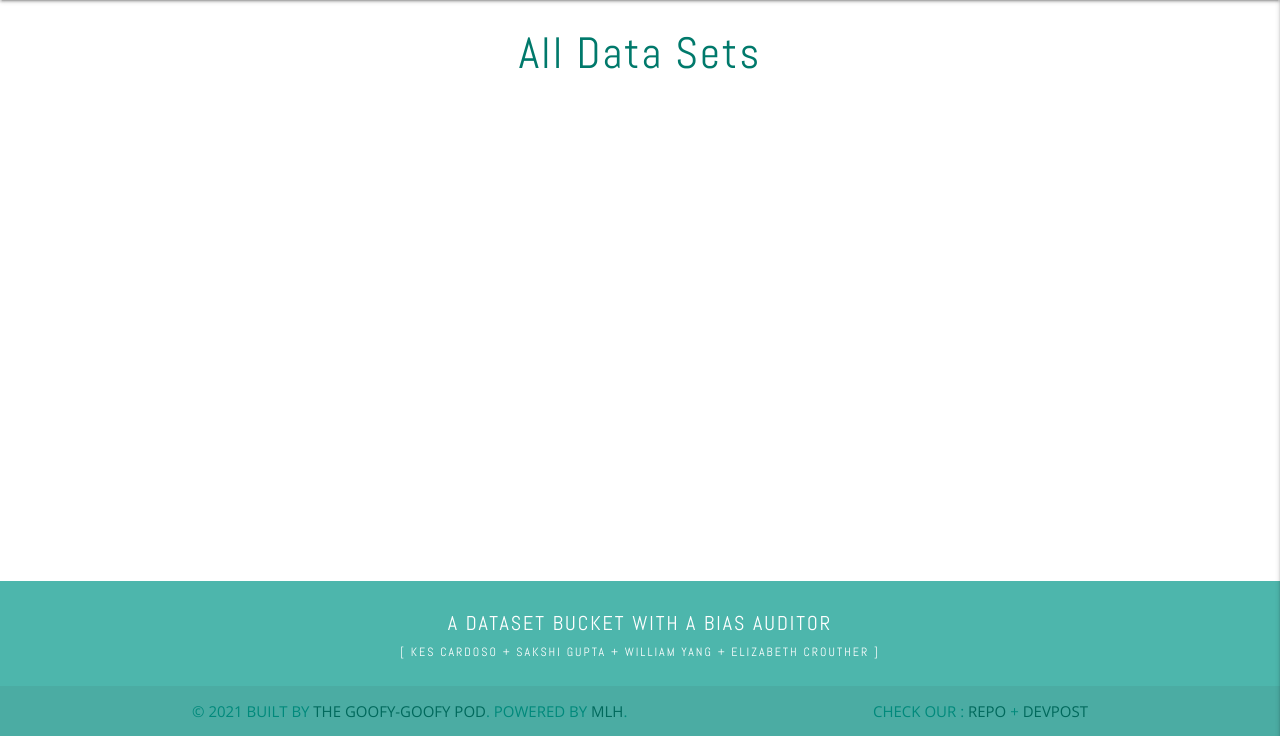
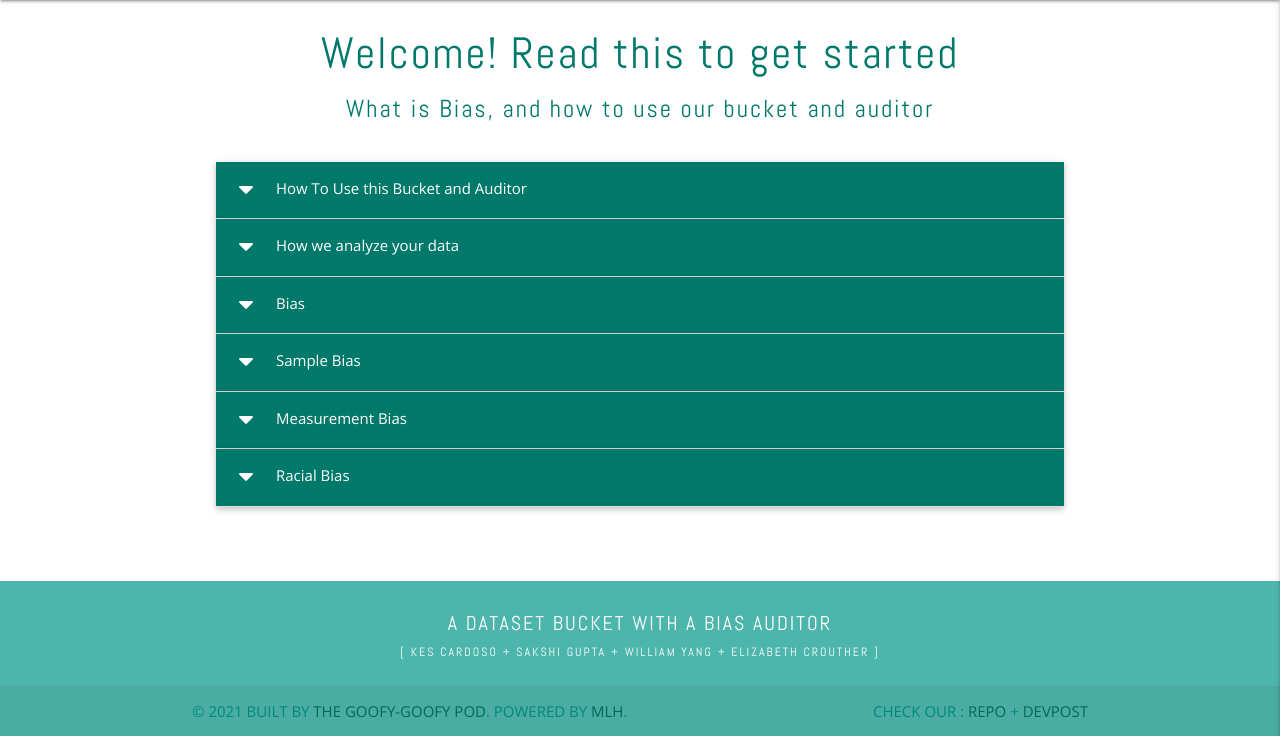
Before and after one commit to kescardoso/datasetbucket, a Flask app: page / in a window 1280 px wide. Shown: the part 64-800 px from the top of the page. Run offline with Flask 2, Linux system fonts and the light colour scheme; data that the repository does not hold is empty; some libraries are stand-ins or nearby versions.

Commit message:
Update imports and add about page

```diff
--- a/app.py
+++ b/app.py
@@ -1,10 +1,15 @@
 import os
 import re
+import time
 
-from flask import Flask, flash, render_template, redirect, request, session, url_for
+from flask import Flask, flash, render_template, redirect, request, session, url_for, send_file
 from flask_pymongo import PyMongo
 from bson.objectid import ObjectId
 from werkzeug.security import generate_password_hash, check_password_hash
+
+# only importing this function prevents
+# the whole .py file from executing on startup
+from runTerminalCommands import startCommands
 
 if os.path.exists("env.py"):
     import env
@@ -22,8 +27,14 @@ app.secret_key = os.environ.get("SECRET_KEY")
 mongo = PyMongo(app)
 
 
-# Home : Show All Datasets
+# Home : about
 @app.route("/")
+@app.route("/about")
+def about():
+    return render_template("about.html")
+
+
+# Show All Datasets
 @app.route("/all_datasets")
 def all_datasets():
     datasets = list(mongo.db.datasets.find())
--- /dev/null
+++ b/templates/about.html
@@ -0,0 +1,181 @@
+{% extends "base.html" %}
+{% block content %}
+
+<h3 class="teal-text text-darken-2 center-align">Welcome! Read this to get started</h3>
+<h5 class="teal-text text-darken-2 center-align">What is Bias, and how to use our bucket and auditor</h5>
+
+<br>
+
+<ul class="collapsible popout">
+
+    <!-- How to use -->
+    <li>
+        <div class="collapsible-header white-text teal darken-2 text-shadow">
+            <div class="col s1">
+                <i class="fas fa-caret-down"></i>
+            </div>
+            <div class="col s-8">
+                <div class="name-header">
+                    <strong> How To Use this Bucket and Auditor </strong>
+                </div>
+            </div>
+        </div>
+        <div class="collapsible-body">
+            <p>
+                You can view datasets and tags from our bucket when you are logged-out.
+                The first step to fully use and take advantage of our bucket and auditor is:
+                you must register and login.
+                After logged-in, use the form "Analyse Data" to enter the Kaggle URL:
+            </p>
+            <p>
+                << Enter information for USER here on how to get a report from the front end >>
+            </p>
+            <p>
+                Use the form-fields in "Add Data Set" and "Edit Data Set" to enter, classify and update your data entry:
+            </p>
+            <p>
+                The forms contain the fields: "tag(s)" (multi-choice to pick from gender, ethinicity,
+                location and more to represent your dataset ), "name" (your dataset title),
+                "description" (a short summary of your dataset report),
+                "report" (upload your analysis report pdf from the bias auditor),
+                "date-picker" (select today's date to show when the data was added or last updated),
+                "do do" (toogle on if you are still working on updating the data).
+            </p>
+            <p>
+                Use the form "Add Data Tag" to enter new tags for your data entry.
+            </p>
+        </div>
+    </li>
+
+    <!-- How we analyse -->
+    <li>
+        <div class="collapsible-header white-text teal darken-2 text-shadow">
+            <div class="col s1">
+                <i class="fas fa-caret-down"></i>
+            </div>
+            <div class="col s-8">
+                <div class="name-header">
+                    <strong> How we analyze your data </strong>
+                </div>
+            </div>
+        </div>
+        <div class="collapsible-body">
+            <p> Location:
+                If your data has a Location tag, we look to see if all locations are equally represented.
+                String and number formats accepted.
+            </p>
+            <p> Gender and/or Sex:
+                If your data has a Gender or Sex tag, we look to see if all genders are equally represented.
+                For example, if you only have two genders in your data, we will recommend that you consider adding data
+                to include other genders.
+                Only string inputs are accepted. If values are numbers, they will be treated as strings.
+            </p>
+            <p> Ethnicity:
+                If your data has a Ethnicity tag, we look to see if all ethnicities are equally represented. The
+                distribution of your data should be proportional to the distribution in the population the data is from.
+                Only string inputs are accepted.
+            </p>
+            <p> Religion:
+                If your data has a Religion tag, we look to see if all religions are equally represented. The
+                distribution of your data should be proportional to the distribution in the population the data is from.
+                Only string inputs are accepted.
+            </p>
+            <p> Income:
+                If your data has an Income tag, we look to see if all Income are proportionally represented. The
+                distribution of your data should be proportional to the distribution in the population the data is from.
+                Only number inputs are accepted.
+            </p>
+            <p> Age:
+                If your data has an Age tag, we look to see if all ages are proportionally represented. The distribution
+                of your data should be proportional to the distribution in the population the data is from.
+                Only number inputs are accepted.
+            </p>
+            <p> Education:
+                If your data has an Education tag, we look to see if all education levels are proportionally
+                represented. The distribution of your data should be proportional to the distribution in the population
+                the data is from.
+                Only string inputs are accepted.
+            </p>
+        </div>
+    </li>
+
+    <!-- Bias -->
+    <li>
+        <div class="collapsible-header white-text teal darken-2 text-shadow">
+            <div class="col s1">
+                <i class="fas fa-caret-down"></i>
+            </div>
+            <div class="col s-8">
+                <div class="name-header">
+                    <strong> Bias </strong>
+                </div>
+            </div>
+        </div>
+        <div class="collapsible-body">
+            <p> Defined as: prejudice in favor of or against one thing, person, or group compared with another, usually
+                in a way considered to be unfair
+            </p>
+        </div>
+    </li>
+
+    <!-- Sample Bias -->
+    <li>
+        <div class="collapsible-header white-text teal darken-2 text-shadow">
+            <div class="col s1">
+                <i class="fas fa-caret-down"></i>
+            </div>
+            <div class="col s-8">
+                <div class="name-header">
+                    <strong> Sample Bias </strong>
+                </div>
+            </div>
+        </div>
+        <div class="collapsible-body">
+            <p> Sample bias occurs when a dataset does not reflect the realities of the environment in which a model
+                will run.
+            </p>
+        </div>
+    </li>
+
+    <!-- Measurement Bias -->
+    <li>
+        <div class="collapsible-header white-text teal darken-2 text-shadow">
+            <div class="col s1">
+                <i class="fas fa-caret-down"></i>
+            </div>
+            <div class="col s-8">
+                <div class="name-header">
+                    <strong> Measurement Bias </strong>
+                </div>
+            </div>
+        </div>
+        <div class="collapsible-body">
+            <p> This type of bias occurs when the data collected for training differs from that collected in the real
+                world, or when faulty measurements result in data distortion.
+            </p>
+        </div>
+    </li>
+
+    <!-- Racial Bias -->
+    <li>
+        <div class="collapsible-header white-text teal darken-2 text-shadow">
+            <div class="col s1">
+                <i class="fas fa-caret-down"></i>
+            </div>
+            <div class="col s-8">
+                <div class="name-header">
+                    <strong> Racial Bias </strong>
+                </div>
+            </div>
+        </div>
+        <div class="collapsible-body">
+            <p> Though not data bias in the traditional sense, this still warrants mentioning due to its prevalence in
+                AI technology of late. Racial bias occurs when data skews in favor of particular demographics.
+                This can also be extended to gender bias.
+            </p>
+        </div>
+    </li>
+
+</ul>
+
+{% endblock %}
--- a/templates/base.html
+++ b/templates/base.html
@@ -39,7 +39,6 @@
             <!-- Datasets Dropdown -->
             <ul id="dropdown_datasets" class="dropdown-content" style="width:200px">
                 <li><a href="{{ url_for('all_datasets') }}">View All Datasets</a></li>
-                <li><a href="{{ url_for('analyse_data') }}">Analyse Data</a></li>
                 <li><a href="{{ url_for('add_dataset') }}">Add New Dataset</a></li>
             </ul>
             <!-- Categories Dropdown -->
@@ -50,7 +49,7 @@
 
             <!-- Desktop nav -->
             <div class="nav-wrapper">
-                <a href="{{ url_for('all_datasets') }}" class="brand-logo center">
+                <a href="{{ url_for('about') }}" class="brand-logo center">
                     <img src="{{ url_for('static', filename='images/dbba.png') }}"
                          width="170px"
                          alt="Dataset Bucket & Bias Auditor">
@@ -61,6 +60,7 @@
                     {% if session.user %}
                         <li><a class="dropdown-trigger" data-target="dropdown_datasets">DataSets</a></li>
                         <li><a class="dropdown-trigger" data-target="dropdown_categories">DataTags</a></li>
+                        <li><a href="{{ url_for('analyse_data') }}">Analyse</a></li>
                     {% else %}
                         <li><a href="{{ url_for('all_datasets') }}">Datasets</a></li>
                         <li><a href="{{ url_for('all_categories') }}">DataTags</a></li>
@@ -68,6 +68,7 @@
                 </ul>
                 <ul class="right hide-on-med-and-down">
                     {% if session.user %}
+                        <li><a href="{{ url_for('about') }}">About</a></li>
                         <li><a href="{{ url_for('profile', username=session['user']) }}">Profile</a></li>
                         <li><a href="{{ url_for('logout') }}">Log Out</a></li>
                     {% else %}
```
Also changed, not shown: runTerminalCommands.py (+109 -80 lines), 1 other file.
